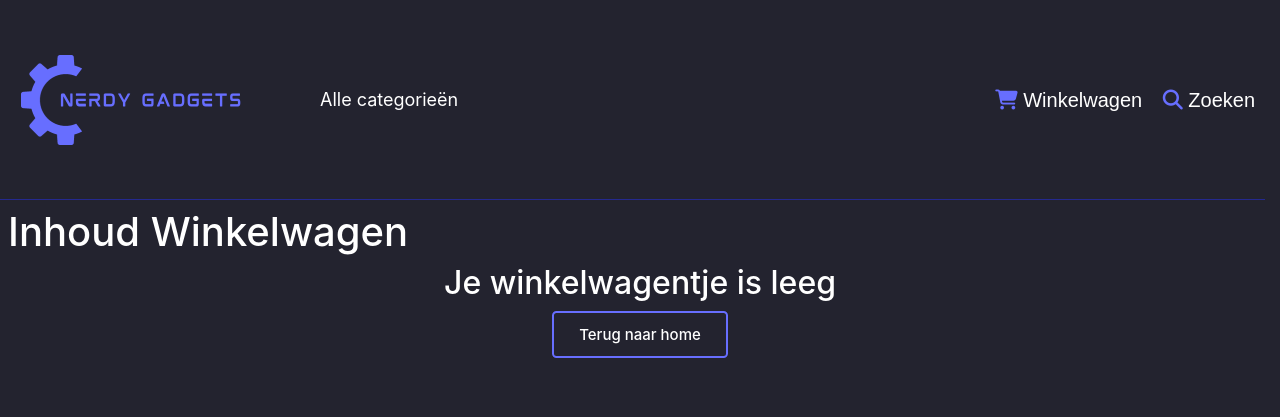
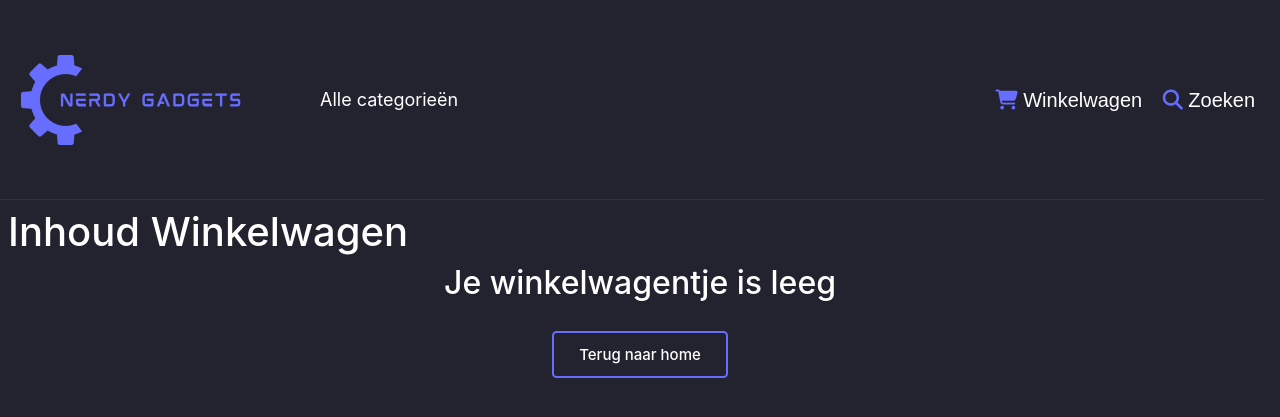
Before and after one commit to Koenicul/NerdyGadgets, a PHP site: page /cart.php in a window 1280 px wide. Shown: the top 417 px of the page. Run offline with PHP 8.4, Linux system fonts and the light colour scheme; data that the repository does not hold is empty; some libraries are stand-ins or nearby versions; some web fonts are replaced.

Commit message:
Update style.css

```diff
--- a/Public/CSS/style.css
+++ b/Public/CSS/style.css
@@ -541,7 +541,8 @@ ul#ul-class-price li {
 /** button css einde **/
 .button-container {
     text-align: center;
-    margin-top: 20px; /* Je kunt deze marge aanpassen aan jouw behoeften */
+    margin-top: 40px !important; /* Je kunt deze marge aanpassen aan jouw behoeften */
+
 }
 
 .button1 {
```
